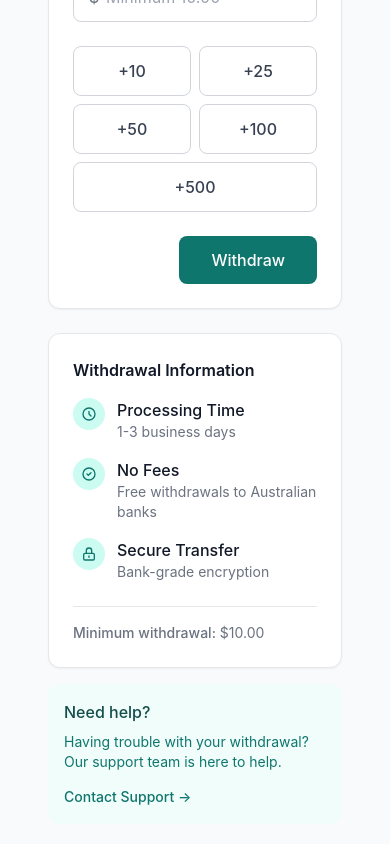
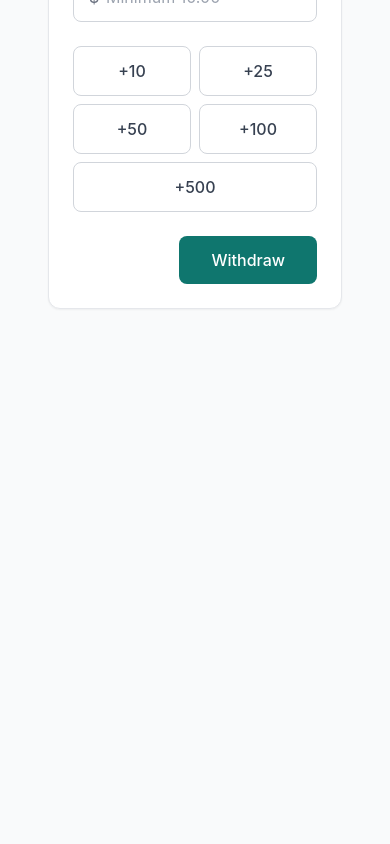
Before and after one commit to scottellice-flint-png/Claude, a Next.js app: page /withdrawals in a window 390 px wide. Shown: the part 638-1482 px from the top of the page. After the commit the page ends 1068 px from the top, so only its background shows below. Built offline with nearby package versions, Linux system fonts and the light colour scheme.

Commit message:
fix: Hide sidebar on mobile for Deposits and Withdrawals pages
- Add hidden lg:block to sidebar containers
- Mobile now shows clean single-column form layout
- Sidebar only visible on desktop (lg breakpoint and up)

https://claude.ai/code/session_01KvSvBaG87bgb36XFZsCfB7

```diff
--- a/src/pages/deposits.tsx
+++ b/src/pages/deposits.tsx
@@ -337,8 +337,8 @@ export default function DepositsPage() {
           </div>
         </div>
 
-        {/* Sidebar */}
-        <div className="lg:col-span-1 space-y-4">
+        {/* Sidebar (Desktop only) */}
+        <div className="hidden lg:block lg:col-span-1 space-y-4">
           {/* Benefits */}
           <div className="bg-white rounded-xl border border-gray-200 p-5">
             <p className="text-sm font-medium text-foremark-green mb-3">{benefits.timing}</p>
--- a/src/pages/withdrawals.tsx
+++ b/src/pages/withdrawals.tsx
@@ -203,8 +203,8 @@ export default function WithdrawalsPage() {
               </div>
             </div>
 
-            {/* Sidebar - Withdrawal Info */}
-            <div className="lg:col-span-1">
+            {/* Sidebar - Withdrawal Info (Desktop only) */}
+            <div className="hidden lg:block lg:col-span-1">
               <div className="bg-white rounded-xl shadow-sm border border-gray-200 p-6">
                 <h3 className="font-semibold text-gray-900 mb-4">Withdrawal Information</h3>
 
```
